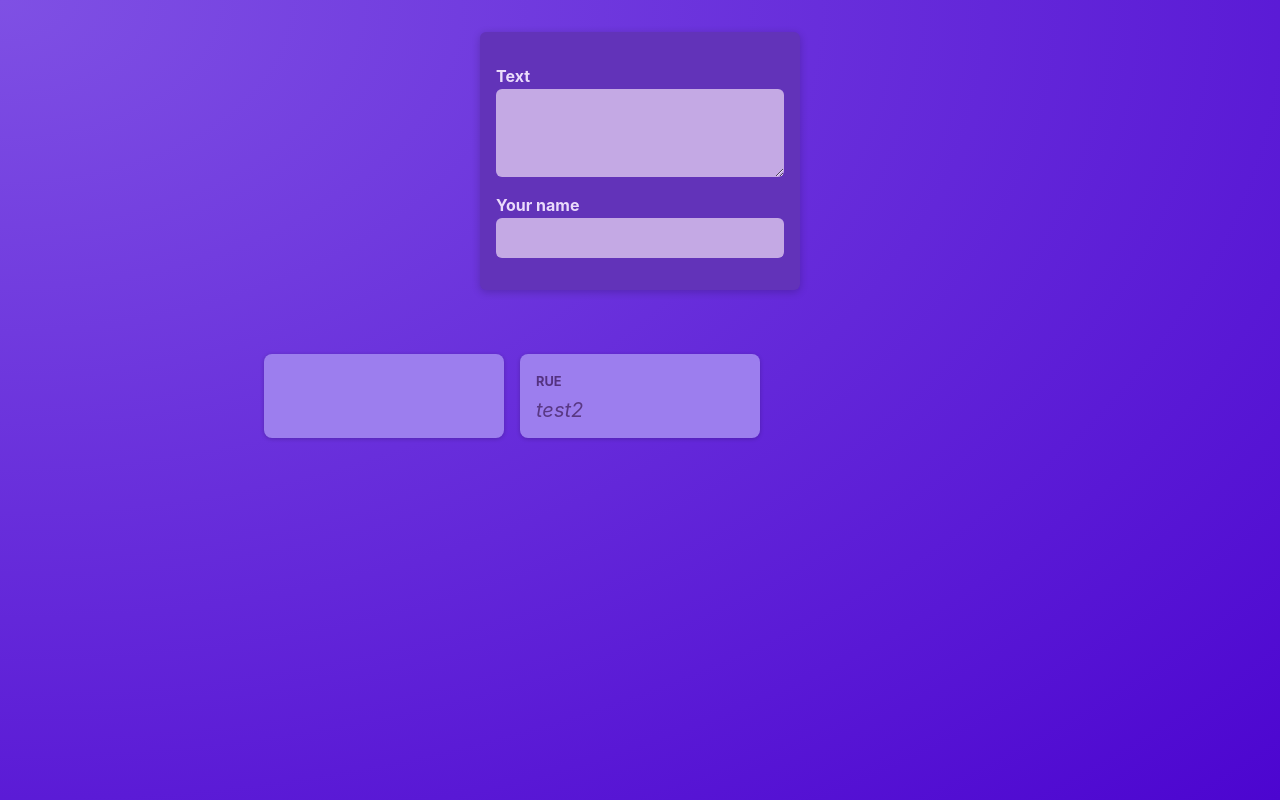
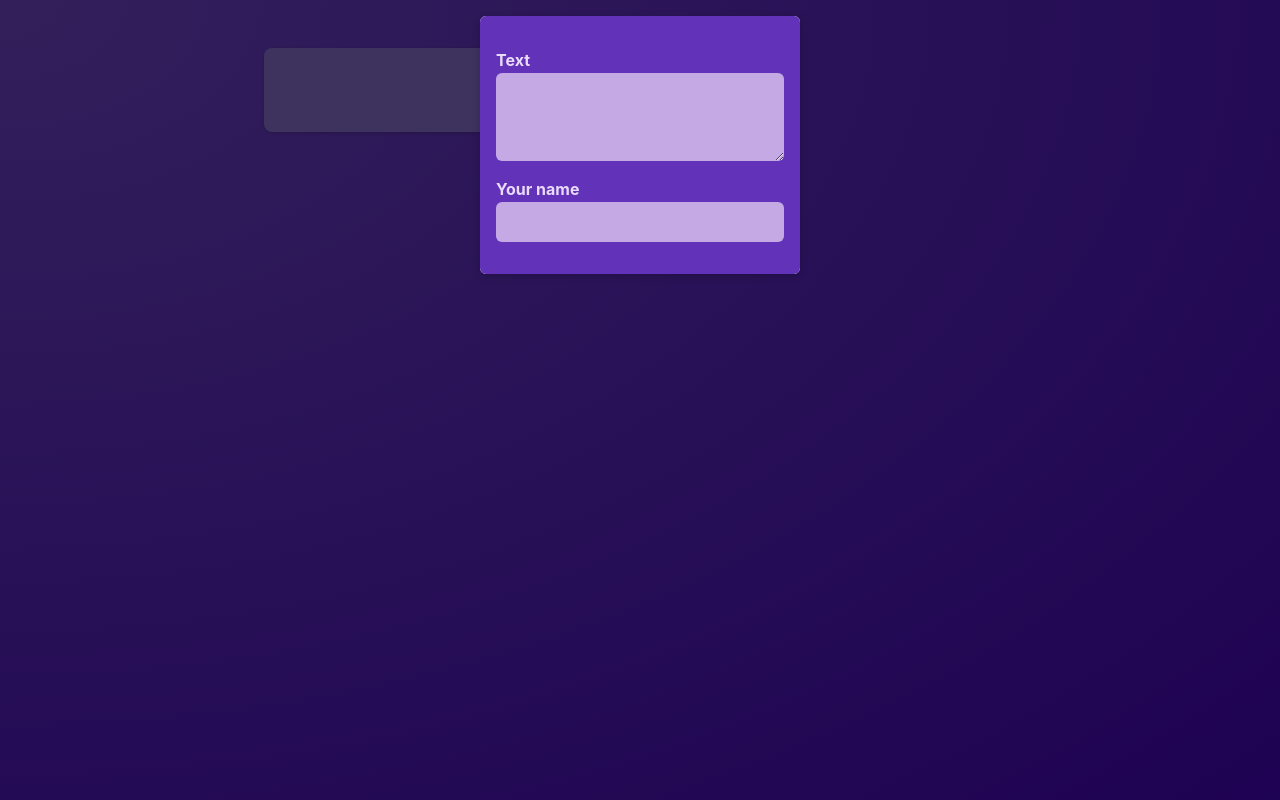
Before and after one commit to HwanKR/NextJS-udemy-study, a React (Vite) app in the folder starting-project/: page / in a window 1280 px wide. Built offline with nearby package versions, Linux system fonts and the light colour scheme.

Commit message:
Section 2-29 complete

```diff
--- /dev/null
+++ b/starting-project/src/components/Modal.jsx
@@ -0,0 +1,14 @@
+import classes from './Modal.module.css';
+
+function Modal({ children }) {
+  return (
+    <>
+      <div className={classes.backdrop} />
+      <dialog open className={classes.modal}>
+        {children}
+      </dialog>
+    </>
+  );
+}
+
+export default Modal;
--- /dev/null
+++ b/starting-project/src/components/Modal.module.css
@@ -0,0 +1,18 @@
+.backdrop {
+  position: fixed;
+  top: 0;
+  left: 0;
+  width: 100%;
+  height: 100vh;
+  background-color: rgba(0, 0, 0, 0.6);
+  z-index: 1;
+}
+
+.modal {
+  border: none;
+  border-radius: 6px;
+  box-shadow: 0 2px 8px rgba(0, 0, 0, 0.2);
+  padding: 0;
+  overflow: hidden;
+  z-index: 1;
+}
--- a/starting-project/src/components/NewPost.module.css
+++ b/starting-project/src/components/NewPost.module.css
@@ -2,9 +2,6 @@
   background-color: #6233b9;
   padding: 1rem;
   width: 20rem;
-  margin: 2rem auto;
-  border-radius: 6px;
-  box-shadow: 0 2px 8px rgba(0, 0, 0, 0.2);
 }
 
 .form label {
--- a/starting-project/src/components/Post.jsx
+++ b/starting-project/src/components/Post.jsx
@@ -1,10 +1,10 @@
 import classes from './Post.module.css';
 
-function Post(props) {
+function Post({ author, body }) {
   return (
     <li className={classes.post}>
-      <p className={classes.author}>{props.author}</p>
-      <p className={classes.text}>{props.body}</p>
+      <p className={classes.author}>{author}</p>
+      <p className={classes.text}>{body}</p>
     </li>
   );
 }
--- a/starting-project/src/components/PostsList.jsx
+++ b/starting-project/src/components/PostsList.jsx
@@ -2,6 +2,7 @@ import { useState } from 'react';
 
 import Post from './Post';
 import NewPost from './NewPost';
+import Modal from './Modal';
 import classes from './PostsList.module.css';
 
 function PostsList() {
@@ -18,10 +19,12 @@ function PostsList() {
 
   return (
     <>
-      <NewPost
-        onBodyChange={bodyChangeHandler}
-        onAuthorChange={onAuthorChangeHandler}
-      />
+      <Modal>
+        <NewPost
+          onBodyChange={bodyChangeHandler}
+          onAuthorChange={onAuthorChangeHandler}
+        />
+      </Modal>
       <ul className={classes.posts}>
         <Post author={enteredAuthor} body={enteredBody} />
         <Post author="rue" body="test2" />
```
